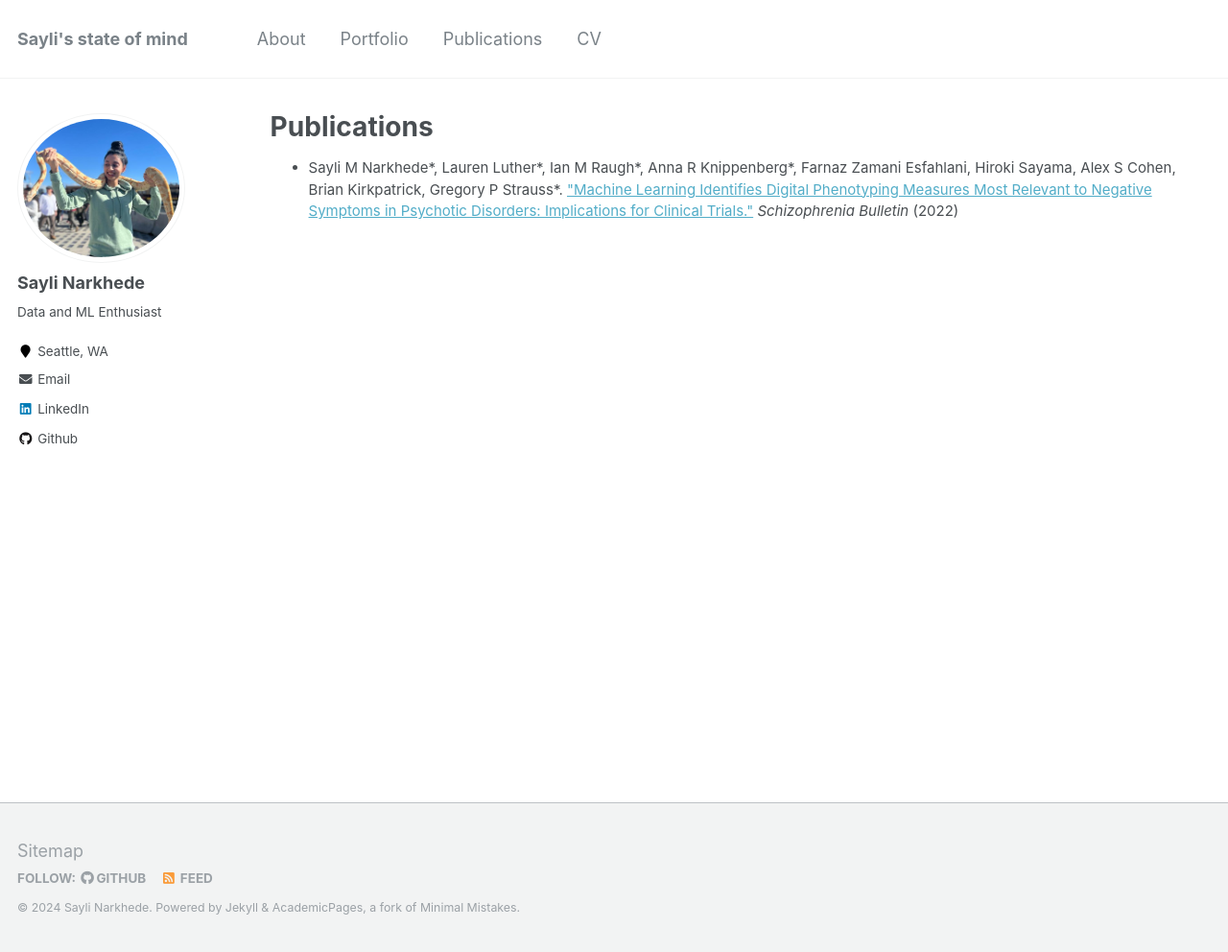
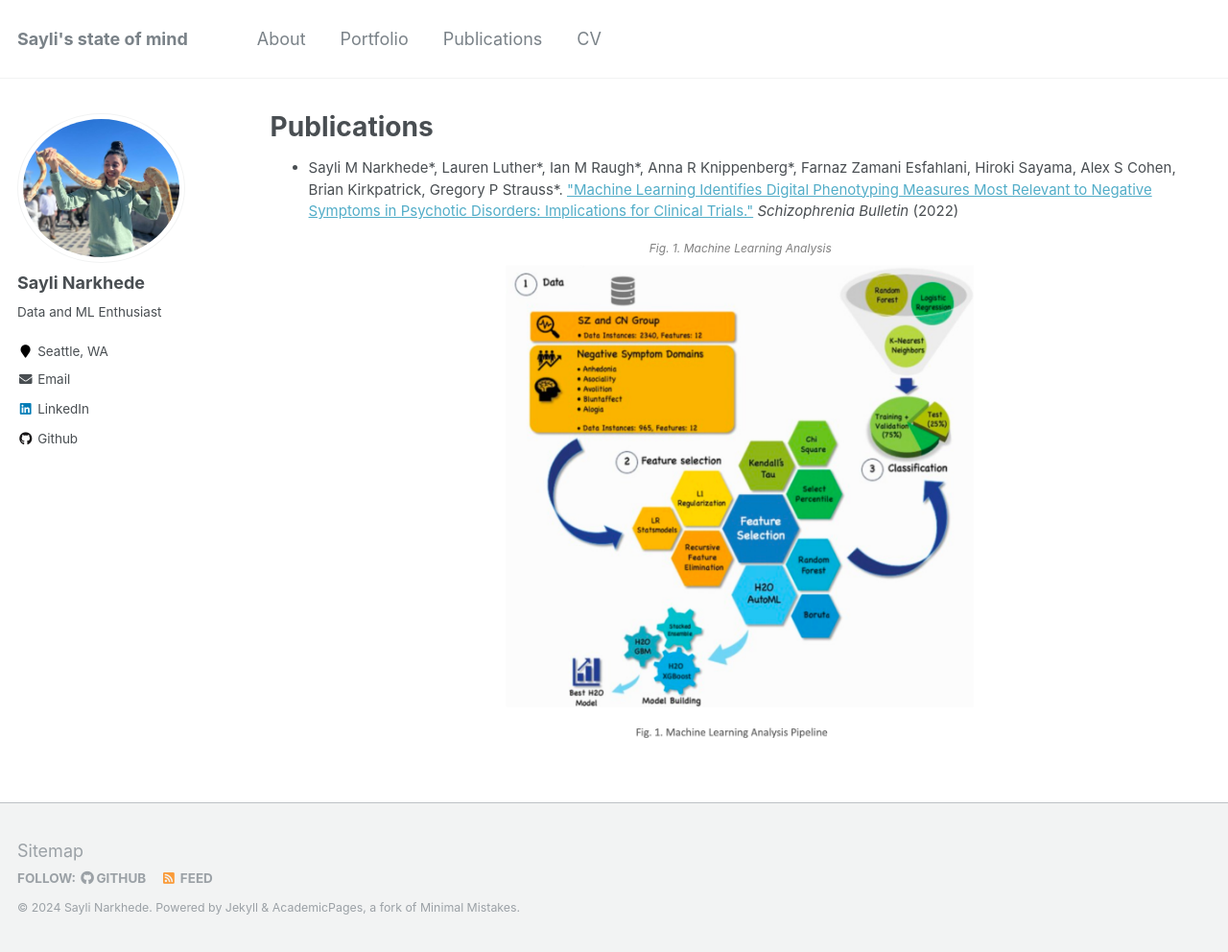
Before and after one commit to SayliMN/saylimn.github.io, a Jekyll site: the page built from _pages/publications.md, in a window 1280 px wide and 992 px high. Shown: the whole window at 96% size. Built offline with Jekyll 4.4.1, drawn with Linux system fonts in a browser that asks for light colours.

Commit message:
add image ML analysis

```diff
--- a/_pages/publications.md
+++ b/_pages/publications.md
@@ -8,3 +8,8 @@ author_profile: true
 <ul>
   <li style="font-size:15px">Sayli M Narkhede*, Lauren Luther*, Ian M Raugh*, Anna R Knippenberg*, Farnaz Zamani Esfahlani, Hiroki Sayama, Alex S Cohen, Brian Kirkpatrick, Gregory P Strauss*. <a href="https://pubmed.ncbi.nlm.nih.gov/34915570/">"Machine Learning Identifies Digital Phenotyping Measures Most Relevant to Negative Symptoms in Psychotic Disorders: Implications for Clinical Trials."</a><i> Schizophrenia Bulletin</i> (2022)</li>
 </ul>
+
+
+<p style="font-size:12px; color:grey; font-style: italic; text-align: center;">Fig. 1. Machine Learning Analysis
+    <img src="/images/ML analysis_1.png" alt="Machine Learning Analysis" style="display: block; margin-left: auto; margin-right: auto; width: 500px;">
+</p>
```
